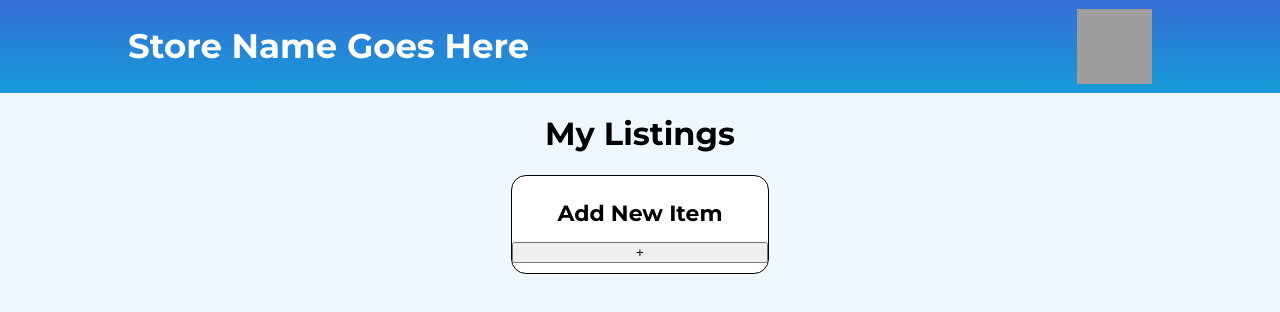
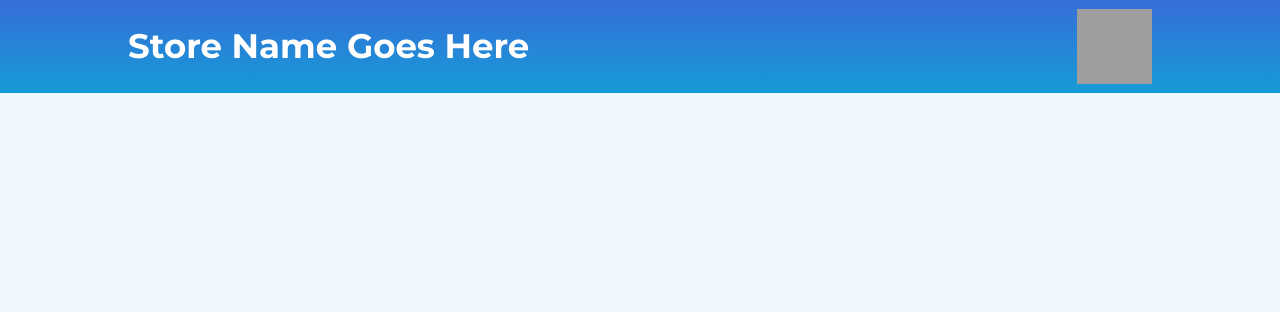
Before and after one commit to Gus2323/pay-app, a React (Create React App) app: page / in a window 1280 px wide. Shown: the top 312 px of the page. Built offline with nearby package versions, Linux system fonts and the light colour scheme; grey boxes are pictures that could not be loaded.

Commit message:
added gh pages

```diff
--- a/package.json
+++ b/package.json
@@ -31,5 +31,8 @@
       "last 1 firefox version",
       "last 1 safari version"
     ]
+  },
+  "devDependencies": {
+    "gh-pages": "^2.2.0"
   }
 }
--- a/src/App.css
+++ b/src/App.css
@@ -6,7 +6,7 @@ body {
   text-align: center;
   font-family: "Montserrat", sans-serif;
 }
-img{
+img {
   display: block;
   width: 75px;
   height: 75px;
@@ -21,6 +21,6 @@ img{
   margin-left: 10%;
   margin-right: 10%;
   display: flex;
-  flex-direction: row;
-  justify-content: space-around;
+  flex-direction: column;
+  justify-content: center;
 }
--- a/src/App.js
+++ b/src/App.js
@@ -5,17 +5,15 @@ import React from "react";
 import "./App.css";
 
 //Components
-import AddItem from "./Components/AddItem";
-import Header from './Components/Header';
+// import AddItem from "./Components/AddItem";
+import Header from "./Components/Header";
 
 function App() {
   return (
     <div className="App">
-      <Header/>
-      <h1>My Listings</h1>
-      <div className="card-container">
-        <AddItem />
-      </div>
+      <Header />
+
+      {/* <AddItem /> */}
     </div>
   );
 }
--- a/src/Components/AddItem.jsx
+++ b/src/Components/AddItem.jsx
@@ -8,9 +8,12 @@ class AddItem extends React.Component {
       return console.log("add item clicked");
     }
     return (
-      <div className="card">
-        <h1 className="new">Add New Item</h1>
-        <button onClick={handleClick}>+</button>
+      <div className="card-container">
+        <h1>My Listings</h1>
+        <div className="card">
+          <h1 className="new">Add New Item</h1>
+          <button onClick={handleClick}>+</button>
+        </div>
       </div>
     );
   }
--- a/src/Components/Styles/AddItem.css
+++ b/src/Components/Styles/AddItem.css
@@ -8,6 +8,9 @@
   padding: 10px;
   padding-left: 0;
   padding-right: 0;
+  display: block;
+  margin-left: auto;
+  margin-right: auto;
 }
 /* button {
   outline: none;
--- a/src/Components/Styles/Header.css
+++ b/src/Components/Styles/Header.css
@@ -1,7 +1,6 @@
 .header {
   background-image: linear-gradient(#366ed8, #169bd7);
-    min-height: 10vh;
-    max-height: 90px;
+  height: 80px;
   display: flex;
   flex-direction: row;
   justify-content: space-between;
@@ -13,8 +12,8 @@
   top: 0;
   padding-left: 10%;
   padding-right: 10%;
-    padding-top: .5%;
-    padding-bottom: .5%;
+  padding-top: 0.5%;
+  padding-bottom: 0.5%;
   align-items: center;
 }
 /* .cart{
```
Also changed, not shown: 1 other file (tests, documents, lock files or other folders). Lines whose indentation alone changed are shown as unchanged.
